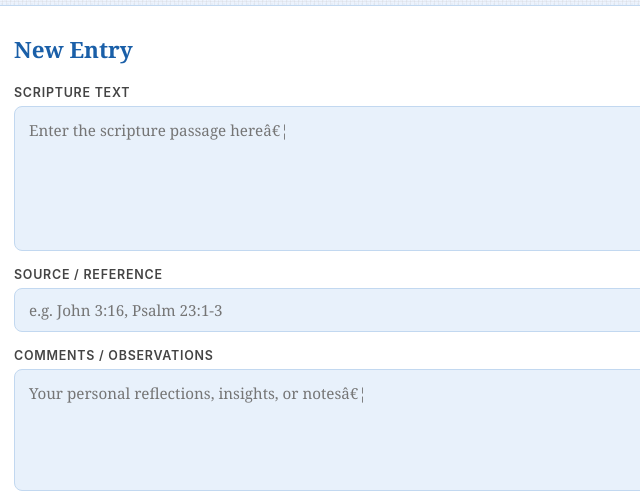
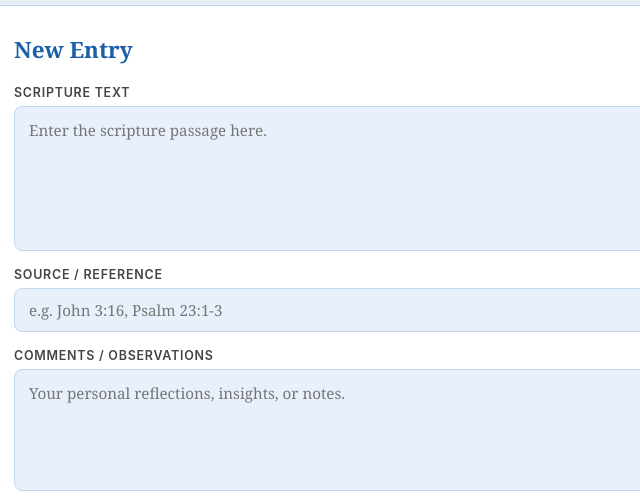
Before and after one commit to Tracy1212-go/Scripture-Journal, a plain HTML site: page index.html in a window 1280 px wide. Shown: the part 99-603 px from the top of the page, 265-905 px from the left. Drawn offline with Linux system fonts and the light colour scheme.

Commit message:
Update index.html

```diff
--- a/index.html
+++ b/index.html
@@ -271,7 +271,7 @@
     <div class="form-grid">
       <div class="form-group full">
         <label>Scripture Text</label>
-        <textarea id="f-text" placeholder="Enter the scripture passage hereâ€¦" rows="5"></textarea>
+        <textarea id="f-text" placeholder="Enter the scripture passage here." rows="5"></textarea>
       </div>
       <div class="form-group full">
         <label>Source / Reference</label>
@@ -279,7 +279,7 @@
       </div>
       <div class="form-group full">
         <label>Comments / Observations</label>
-        <textarea id="f-comments" placeholder="Your personal reflections, insights, or notesâ€¦" rows="4"></textarea>
+        <textarea id="f-comments" placeholder="Your personal reflections, insights, or notes." rows="4"></textarea>
       </div>
       <div class="form-group narrow">
         <label>Date</label>
```
